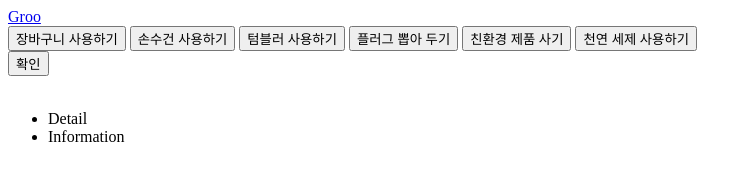
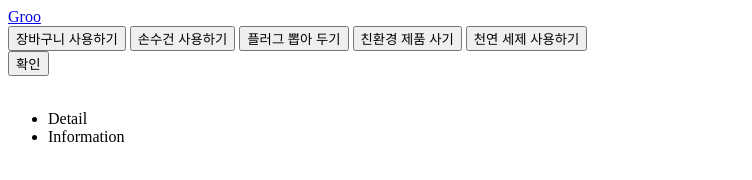
Before and after one commit to hyesunie/Project-Groo, a website: page view/home.html in a window 1280 px wide. Shown: the whole page, without its empty margins (0-752 px from the left). Drawn offline with Linux system fonts and the light colour scheme.

Commit message:
FIX home.html button

```diff
--- a/view/home.html
+++ b/view/home.html
@@ -18,7 +18,6 @@
                 <div class="habit__list">
                     <input type="button" value="장바구니 사용하기">
                     <input type="button" value="손수건 사용하기">
-                    <input type="button" value="텀블러 사용하기">
                     <input type="button" value="플러그 뽑아 두기">
                     <input type="button" value="친환경 제품 사기">
                     <input type="button" value="천연 세제 사용하기">
```
